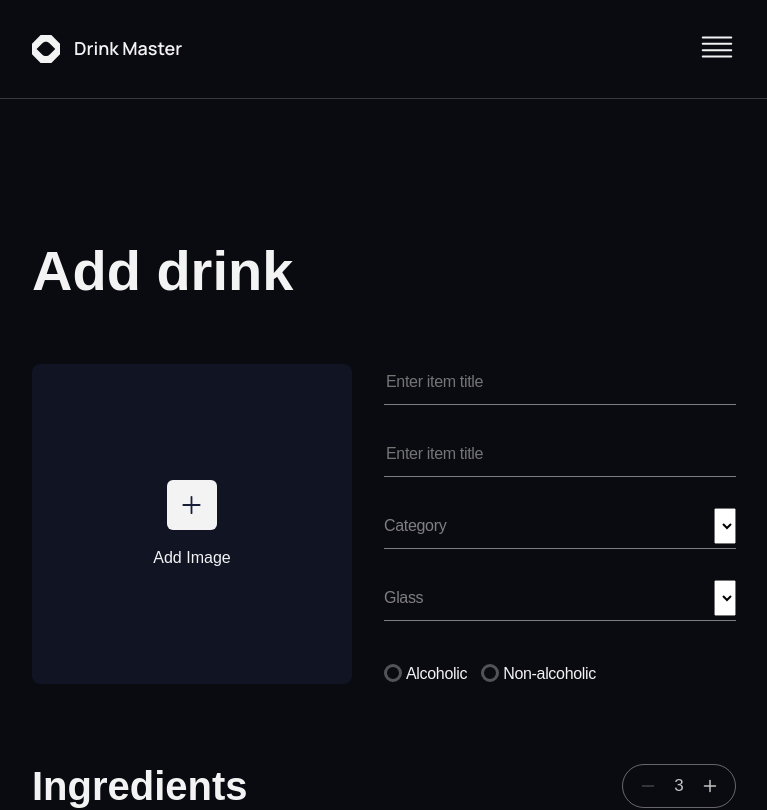
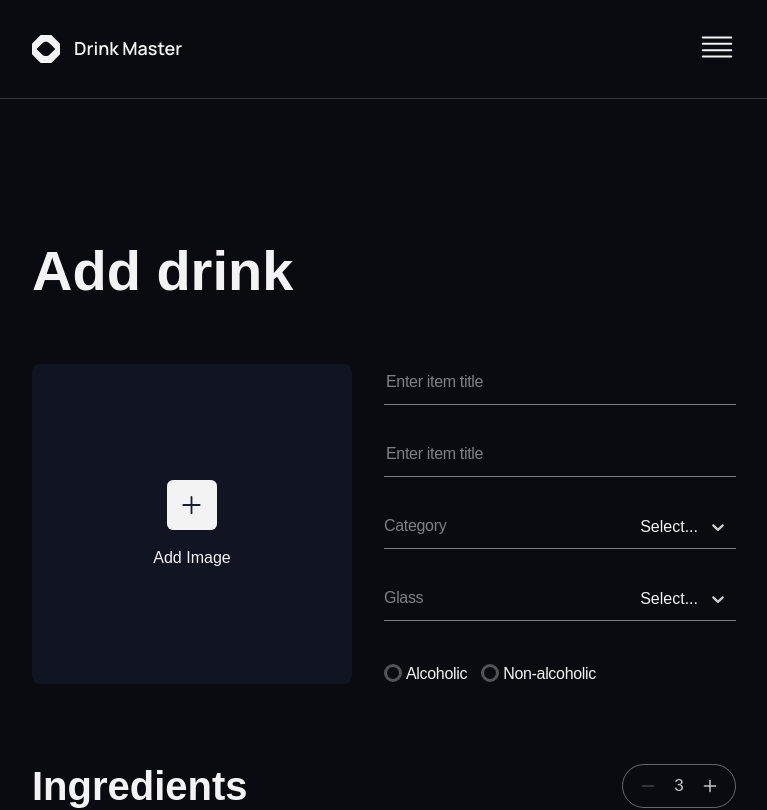
Before and after one commit to LightPride/DrinkMaster-FrontEnd, a React (Vite) app: page /DrinkMaster-FrontEnd/add in a window 1280 px wide. Shown: the top 810 px of the page, without its empty margins (256-1023 px from the left). Built offline with nearby package versions, Linux system fonts and the light colour scheme.

Commit message:
fix inputs

```diff
--- a/src/components/AddDrinkForm/DrinkDescriptionFields/DrinkDescriptionFields.jsx
+++ b/src/components/AddDrinkForm/DrinkDescriptionFields/DrinkDescriptionFields.jsx
@@ -8,14 +8,12 @@ import {
   InputsDescrField,
   DescrField,
   DivAlcoholic,
-  InputText,
   WrapperAddDiv,
-  HiddenInputAdd,
   LabelAdd,
-  LabelSelect,
   LabelAlcoholic,
   LabelNonAlcoholic,
   RadioInput,
+  customStylesSelect,
 } from './DrinkDescriptionFields.styled';
 
 export const DrinkDescriptionFields = ({ categories, servings }) => {
@@ -73,16 +71,26 @@ export const DrinkDescriptionFields = ({ categories, servings }) => {
             />
           </div>
           <div className="styledDivInput">
-            <LabelSelect>
-              <p>Category</p>
-              <select name="" id=""></select>
-            </LabelSelect>
+            <label className="labelSelect">
+              <p className="labelTitle">Category</p>
+              <Select
+                className="selectStyled"
+                name="category"
+                options={categories}
+                styles={customStylesSelect}
+              />
+            </label>
           </div>
           <div className="styledDivInput">
-            <LabelSelect>
-              <p>Glass</p>
-              <select name="" id=""></select>
-            </LabelSelect>
+            <label className="labelSelect">
+              <p className="labelTitle">Glass</p>
+              <Select
+                className="selectStyled"
+                name="serving"
+                options={servings}
+                styles={customStylesSelect}
+              />
+            </label>
           </div>
         </InputsDescrField>
         <DivAlcoholic>
--- a/src/components/AddDrinkForm/DrinkDescriptionFields/DrinkDescriptionFields.styled.jsx
+++ b/src/components/AddDrinkForm/DrinkDescriptionFields/DrinkDescriptionFields.styled.jsx
@@ -100,6 +100,10 @@ export const InputsDescrField = styled.div`
     @media screen and (min-width: 768px) {
       height: 41px;
     }
+    transition: all 0.3s ease-in-out;
+    &:hover {
+      border-bottom: 1px solid #f3f3f3;
+    }
   }
   .styledInputText {
     font-family: 'Manrope', sans-serif;
@@ -116,7 +120,139 @@ export const InputsDescrField = styled.div`
       font-size: 16px;
     }
   }
+  .styledInputText::placeholder {
+    font-family: 'Manrope', sans-serif;
+    font-weight: 400;
+    font-size: 14px;
+    letter-spacing: -0.02em;
+    color: #f3f3f3;
+    opacity: 0.5;
+    @media screen and (min-width: 768px) {
+      font-size: 16px;
+    }
+  }
+
+  .labelSelect {
+    height: 90%;
+    display: flex;
+    justify-content: space-between;
+    cursor: pointer;
+  }
+
+  .labelTitle {
+    display: flex;
+    align-items: center;
+    font-family: 'Manrope', sans-serif;
+    font-weight: 400;
+    font-size: 14px;
+    letter-spacing: -0.02em;
+    color: #f3f3f3;
+    opacity: 0.5;
+    @media screen and (min-width: 768px) {
+      font-size: 16px;
+    }
+  }
+  .selectStyled {
+    display: flex;
+    align-items: center;
+    font-family: 'Manrope', sans-serif;
+    position: relative;
+  }
 `;
+
+////////////////////////////////
+
+export const customStylesSelect = {
+  dropdownIndicator: (provided, state) => ({
+    ...provided,
+    transform: state.selectProps.menuIsOpen && 'rotate(180deg)',
+  }),
+  control: (provided, { isFocused }) => ({
+    ...provided,
+    top: '-6px',
+    minHeight: '22px',
+    height: '22px',
+    background: 'inherit',
+    border: isFocused ? 'none' : 'none',
+    fontSize: '14px',
+    boxShadow: 'none',
+    cursor: 'pointer',
+  }),
+
+  placeholder: (provided, { isFocused }) => ({
+    ...provided,
+    fontSize: '14px',
+    boxShadow: 'none',
+    cursor: 'pointer',
+    color: '#f3f3f3',
+    display: 'flex',
+    alignItems: 'center',
+    fontWeight: '400',
+    fontSize: '14px',
+    '@media only screen and (min-width: 768px)': {
+      ...provided['@media only screen and (min-width: 768px)'],
+      fontSize: '16px',
+    },
+  }),
+
+  menu: (base) => ({
+    ...base,
+    position: 'absolute',
+    width: '131px',
+    right: '0px',
+    '@media only screen and (min-width: 768px)': {
+      ...base['@media only screen and (min-width: 768px)'],
+      padding: '4px',
+      width: '139px',
+      right: '-10%',
+      '@media only screen and (min-width: 1440px)': {
+        ...base['@media only screen and (min-width: 1440px)'],
+        width: '154px',
+        right: '-0%',
+      },
+    },
+    backgroundColor: '#161F37',
+    borderRadius: '12px',
+  }),
+  indicatorSeparator: (base) => ({
+    ...base,
+    display: 'none',
+  }),
+  valueContainer: (base) => ({
+    ...base,
+    padding: 0,
+  }),
+  singleValue: (base) => ({
+    ...base,
+    color: '#f3f3f3',
+  }),
+  option: (styles, { isFocused, isSelected }) => ({
+    ...styles,
+    padding: '3px 0 3px 10px',
+    fontSize: '12px',
+    lineHeight: 'calc(16 / 12)',
+    background: 'transparent',
+    '@media only screen and (min-width: 1440px)': {
+      ...styles['@media only screen and (min-width: 1440px)'],
+      fontSize: '14px',
+      lineHeight: 'calc(18 / 14)',
+    },
+    color: isFocused
+      ? theme === 'dark'
+        ? '#f3f3f375'
+        : '#0A0A1175'
+      : isSelected
+      ? theme === 'dark'
+        ? '#f3f3f3'
+        : '#0A0A11'
+      : theme === 'dark'
+      ? '#f3f3f340'
+      : '#0A0A1140',
+    cursor: 'pointer',
+  }),
+};
+
+// //////////////////////////////////
 
 export const DivAlcoholic = styled.div`
   display: flex;
@@ -138,46 +274,6 @@ export const DivAlcoholic = styled.div`
   }
 `;
 
-export const InputText = styled.input`
-  font-family: 'Manrope', sans-serif;
-  font-weight: 400;
-  font-size: 14px;
-  letter-spacing: -0.02em;
-  color: #f3f3f3;
-  width: 100%;
-  height: 90%;
-  background-color: transparent;
-  border: none;
-  outline: none;
-
-  @media screen and (min-width: 768px) {
-    font-size: 16px;
-  }
-`;
-
-////////////////////////////////
-// Selects
-export const LabelSelect = styled.label`
-  height: 90%;
-  display: flex;
-  justify-content: space-between;
-  cursor: pointer;
-  p {
-    display: flex;
-    align-items: center;
-    font-family: 'Manrope', sans-serif;
-    font-weight: 400;
-    font-size: 14px;
-    letter-spacing: -0.02em;
-    color: #f3f3f3;
-    opacity: 0.5;
-    @media screen and (min-width: 768px) {
-      font-size: 16px;
-    }
-  }
-`;
-
-// //////////////////////////////////
 export const LabelAlcoholic = styled.label`
   opacity: 1;
   cursor: pointer;
```
